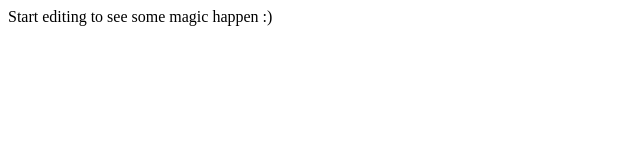
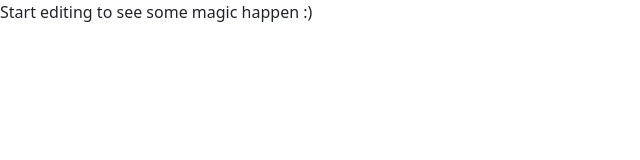
Before and after one commit to afolabiopakunle/angular-currency-converter-001, an Angular app: page / in a window 1280 px wide. Shown: the top 160 px of the page, without its empty margins (0-640 px from the left). Built offline with nearby package versions, Linux system fonts and the light colour scheme.

Commit message:
bootstrap added

```diff
--- a/src/index.html
+++ b/src/index.html
@@ -1 +1,5 @@
+<link href="https://cdn.jsdelivr.net/npm/bootstrap@5.1.3/dist/css/bootstrap.min.css" rel="stylesheet" integrity="sha384-1BmE4kWBq78iYhFldvKuhfTAU6auU8tT94WrHftjDbrCEXSU1oBoqyl2QvZ6jIW3" crossorigin="anonymous">
+
 <my-app>loading</my-app>
+
+<script src="https://cdn.jsdelivr.net/npm/bootstrap@5.1.3/dist/js/bootstrap.bundle.min.js" integrity="sha384-ka7Sk0Gln4gmtz2MlQnikT1wXgYsOg+OMhuP+IlRH9sENBO0LRn5q+8nbTov4+1p" crossorigin="anonymous"></script>
```
Also changed, not shown: src/app/dollar/dollar.component.ts (added, +15 -0 lines), src/app/naira/naira.component.ts (added, +15 -0 lines), src/app/dollar/dollar.component.css (added), src/app/naira/naira.component.css (added).
